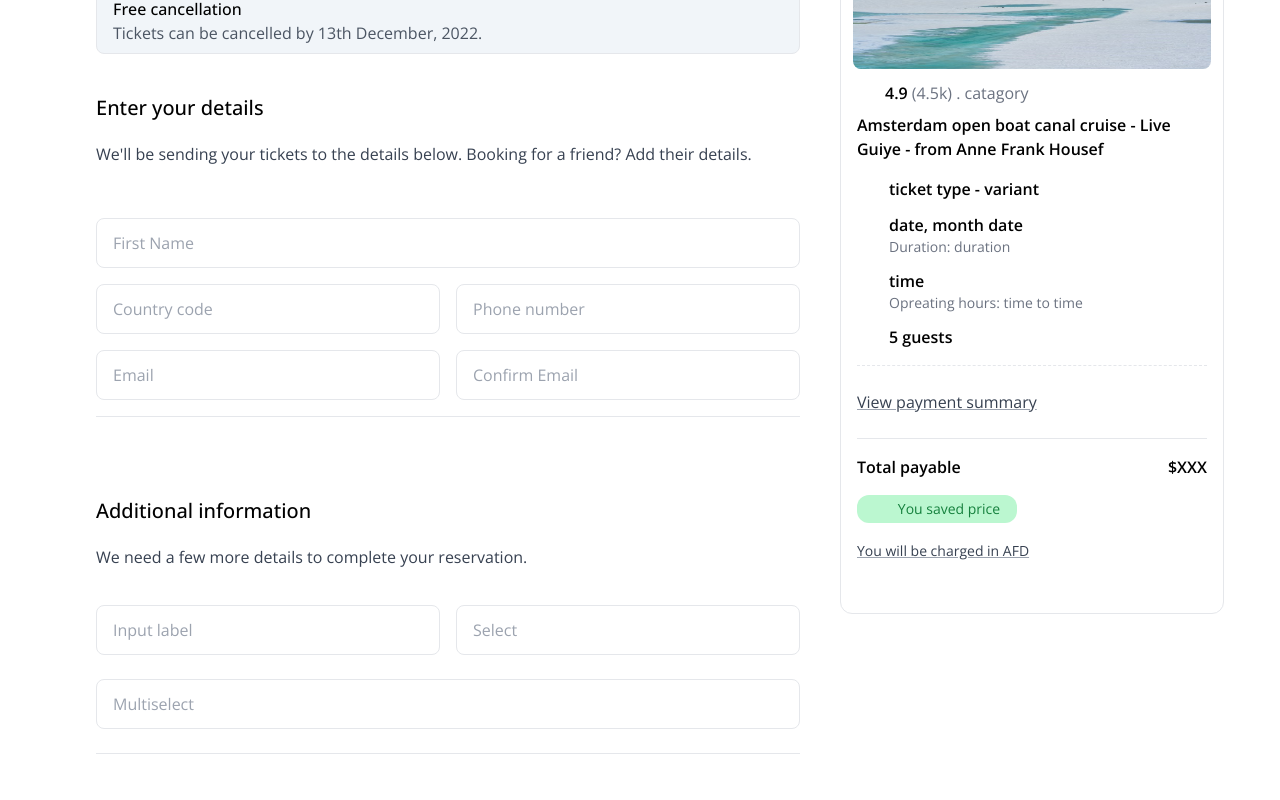
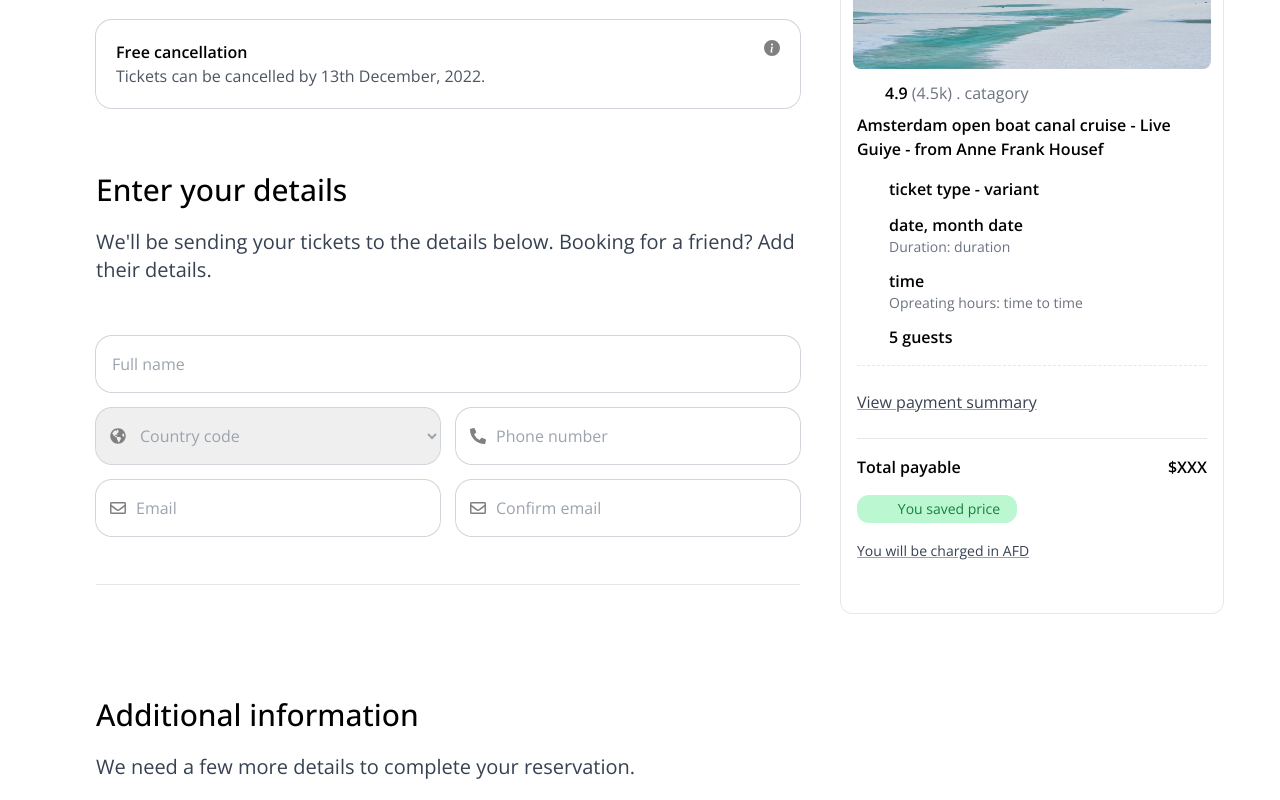
Before and after one commit to warmachine028/magnifico, a React (Vite) app: page /payment in a window 1280 px wide. Shown: the part 280-1080 px from the top of the page. Built offline with nearby package versions, Linux system fonts and the light colour scheme; some icons are missing.

Commit message:
fix: improved payment page

```diff
--- a/package.json
+++ b/package.json
@@ -13,6 +13,7 @@
     "boxicons": "^2.1.4",
     "react": "^18.3.1",
     "react-dom": "^18.3.1",
+    "react-icons": "^5.2.1",
     "react-router-dom": "^6.24.1"
   },
   "devDependencies": {
--- a/src/pages/Payment.jsx
+++ b/src/pages/Payment.jsx
@@ -1,17 +1,22 @@
 import { DestinationCard } from '../components'
-import { AdditionalInformation, ModeofPayment, PaymentHero } from '../sections'
+import { PaymentHero, AdditionalInformation, PaymentMode } from '../sections'
 
 const Payment = () => {
 	return (
 		<main className="container mx-auto px-14 font-['Open_Sans']  py-16 flex flex-row">
+			<div className="flex">
                 <div className="mx-10 w-2/3">
 					<PaymentHero />
 					<hr />
 					<AdditionalInformation />
 					<hr />
-				<ModeofPayment />
+					<PaymentMode />
 				</div>
 				<DestinationCard />
+			</div>
+			<hr />
+			{/* <FAQ className="w-2/5"/>
+            <Questions className="w-3/5"/> */}
 		</main>
 	)
 }
--- a/src/sections/AdditionalInformation.jsx
+++ b/src/sections/AdditionalInformation.jsx
@@ -1,16 +1,22 @@
 const AdditionalInformation = () => {
 	return (
-		<section id="aditionalinformation" className="font-['Open_Sans'] pt-10">
-			<div>
-				<h6 className="mt-10 text-xl font-medium">Additional information</h6>
-				<p className="py-5 font-light text-gray-700">We need a few more details to complete your reservation.</p>
-			</div>
-			<form>
-				<div className="flex flex-row pt-4 gap-4">
-					<input className="border rounded-lg pl-4 p-3 w-1/2" placeholder="Input label" />
-					<input className="border rounded-lg pl-4 p-3 w-1/2" placeholder="Select" />
+		<section id="aditionalinformation" className="font-['Open_Sans'] pt-10 my-8">
+			<h6 className="mt-10 text-3xl font-medium">Additional information</h6>
+			<p className="py-5 font-light text-xl text-gray-700">We need a few more details to complete your reservation.</p>
+			<form className="flex flex-col gap-4 pt-8">
+				<div className="flex flex-row gap-4">
+					<input className="ring-1 ring-gray-300 rounded-2xl px-4 w-full h-14 placeholder:after:content-['*'] after:ml-0.5 after:text-red-500" placeholder="Input label" required type="text" />
+					<select className="ring-1 text-gray-400 ring-gray-300 rounded-2xl px-4 w-full h-14 placeholder:after:content-['*'] after:ml-0.5 after:text-red-500" required type="text">
+						<option disabled selected value="">
+							Select
+						</option>
+					</select>
 				</div>
-				<input className="border rounded-lg pl-4 w-full pt-3 pb-3 my-6 required:before:*" placeholder="Multiselect" type="text" />
+				<select className="ring-1 text-gray-400 ring-gray-300 rounded-2xl px-4 w-full h-14 placeholder:after:content-['*'] after:ml-0.5 after:text-red-500" required type="text">
+					<option disabled selected value="">
+						Multiselect
+					</option>
+				</select>
 			</form>
 		</section>
 	)
--- a/src/sections/PaymentHero.jsx
+++ b/src/sections/PaymentHero.jsx
@@ -1,22 +1,53 @@
+import { BsInfoCircleFill } from 'react-icons/bs'
+import { FaGlobeAmericas, FaPhoneAlt, FaRegEnvelope } from 'react-icons/fa'
+
 const PaymentHero = () => {
 	return (
-		<section id="paymenthero">
+		<section id="paymenthero" className=" my-8">
 			<h1 className="text-6xl font-extrabold">Confirm & pay</h1>
-			<div className="border  mt-16 pl-4 py-2 rounded-lg bg-slate-100">
-				<h6 className="font-medium">Free cancellation</h6>
-				<h6 className="font-light text-gray-600">Tickets can be cancelled by 13th December, 2022.</h6>
+			<div className="ring-1 ring-gray-300 my-16 p-5 rounded-2xl flex justify-between">
+				<h6 className="text-gray-600">
+					<strong className="font-semibold text-black">Free cancellation</strong>
+					<br />
+					Tickets can be cancelled by 13th December, 2022.
+				</h6>
+				<BsInfoCircleFill color="gray" />
 			</div>
-			<h6 className="mt-10 text-xl font-medium">Enter your details</h6>
-			<p className="py-5 font-light text-gray-700">We'll be sending your tickets to the details below. Booking for a friend? Add their details.</p>
+			<h6 className="mt-10 text-3xl font-medium">Enter your details</h6>
+			<p className="py-5 font-light text-xl text-gray-700">We'll be sending your tickets to the details below. Booking for a friend? Add their details.</p>
 			<form className="pt-8">
-				<input className="border rounded-lg pl-4 w-full pt-3 pb-3 required:before:*" placeholder="First Name" type="text" />
+				<input className="ring-1 ring-gray-300 rounded-2xl px-4 w-full h-14 placeholder:after:content-['*'] after:ml-0.5 after:text-red-500" placeholder="Full name" required type="text" />
 				<div className="flex flex-row pt-4 gap-4">
-					<input className="border rounded-lg pl-4 p-3 w-1/2" placeholder="Country code" />
-					<input className="border rounded-lg pl-4 p-3 w-1/2" placeholder="Phone number" />
+					<div class="relative w-1/2">
+						<div class="absolute inset-y-0 start-0 flex items-center ps-3.5 pointer-events-none">
+							<FaGlobeAmericas color="gray" />
+						</div>
+						<select type="text" id="input-group-1" className="w-full ps-10 text-gray-400  ring-1 ring-gray-300 rounded-2xl px-4 h-14" name="Country code" autoComplete required>
+							<option disabled selected value="">
+								Country code
+							</option>
+						</select>
+					</div>
+					<div class="relative w-1/2">
+						<div class="absolute inset-y-0 start-0 flex items-center ps-3.5 pointer-events-none">
+							<FaPhoneAlt color="gray" />
+						</div>
+						<input type="number" className="w-full ps-10 text-gray-400  ring-1 ring-gray-300 rounded-2xl px-4 h-14" placeholder="Phone number" autoComplete required />
+					</div>
 				</div>
 				<div className="flex flex-row py-4 gap-4">
-					<input className="border rounded-lg pl-4 p-3 w-1/2" placeholder="Email" />
-					<input className="border rounded-lg pl-4 p-3 w-1/2" placeholder="Confirm Email" />
+					<div class="relative w-1/2">
+						<div class="absolute inset-y-0 start-0 flex items-center ps-3.5 pointer-events-none">
+							<FaRegEnvelope color="gray" />
+						</div>
+						<input type="email" className="w-full ps-10 text-gray-400  ring-1 ring-gray-300 rounded-2xl px-4 h-14" placeholder="Email" autoComplete required />
+					</div>
+					<div class="relative w-1/2">
+						<div class="absolute inset-y-0 start-0 flex items-center ps-3.5 pointer-events-none">
+							<FaRegEnvelope color="gray" />
+						</div>
+						<input type="email" className="w-full ps-10 text-gray-400  ring-1 ring-gray-300 rounded-2xl px-4 h-14" placeholder="Confirm email" autoComplete required />
+					</div>
 				</div>
 			</form>
 		</section>
--- a/src/sections/ModeofPayment.jsx
+++ b/src/sections/PaymentMode.jsx
@@ -1,6 +1,6 @@
 import { DinersClub, MasterCard, Visa } from '../assets'
 
-const ModeofPayment = () => {
+const PaymentMode = () => {
 	return (
 		<section id="modeofpayment" className="pt-10">
 			<h6 className="mt-10 text-xl font-medium">Select your mode of payment</h6>
@@ -65,4 +65,4 @@ const ModeofPayment = () => {
 	)
 }
 
-export default ModeofPayment
+export default PaymentMode
```
Also changed, not shown: src/sections/index.js (+9 -9 lines), 1 other file (tests, documents, lock files or other folders). Lines whose indentation alone changed are shown as unchanged.
